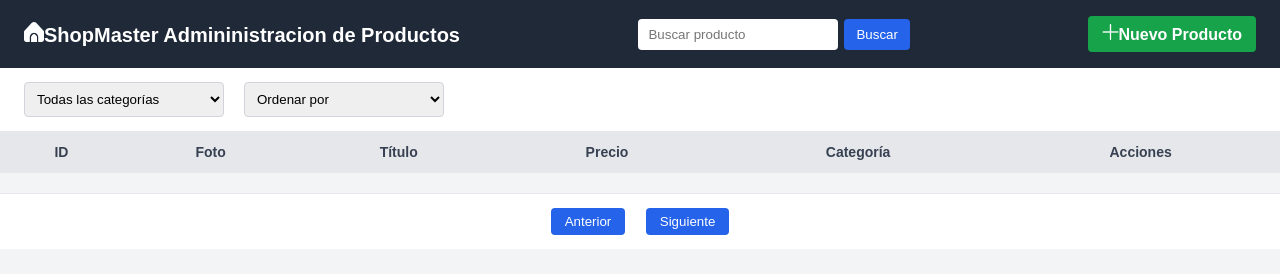
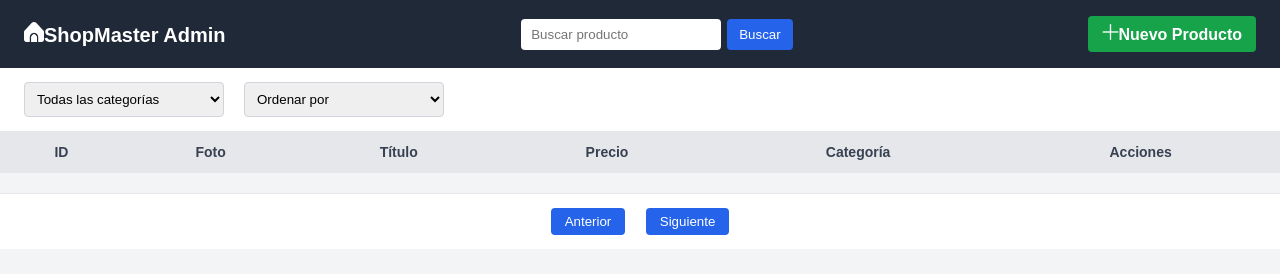
Before and after one commit to Ivan102025/Dashboard_Administrativo_Productos, a plain HTML site: page index.html in a window 1280 px wide. Drawn offline with nearby package versions, Linux system fonts and the light colour scheme; no server answers.

Commit message:
Update index.html

```diff
--- a/index.html
+++ b/index.html
@@ -10,7 +10,7 @@
 <body>
 
 <header class="top-bar">
-    <h1><i class="fi fi-sr-home"></i>ShopMaster Admininistracion de Productos</h1>
+    <h1><i class="fi fi-sr-home"></i>ShopMaster Admin</h1>
 
     <div class="search-group">
         <input type="text" id="searchInput" placeholder="Buscar producto">
```
